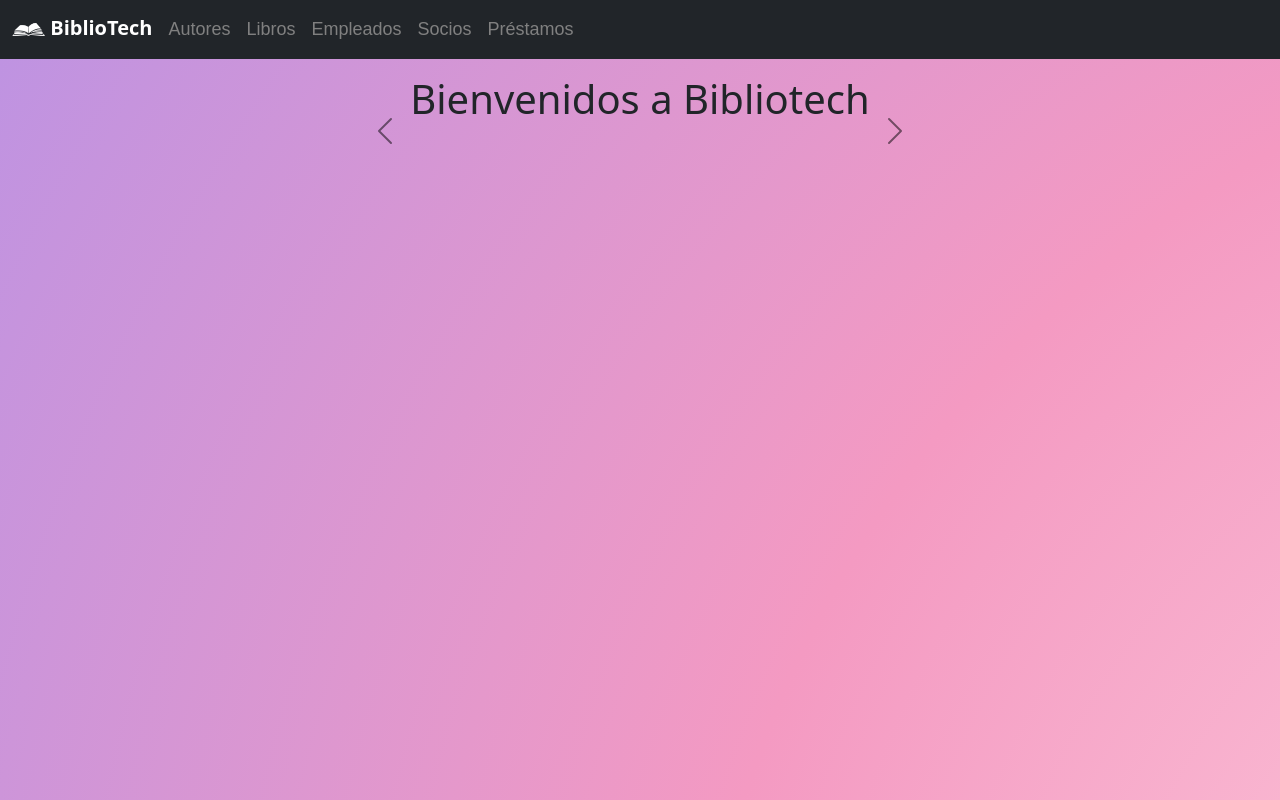
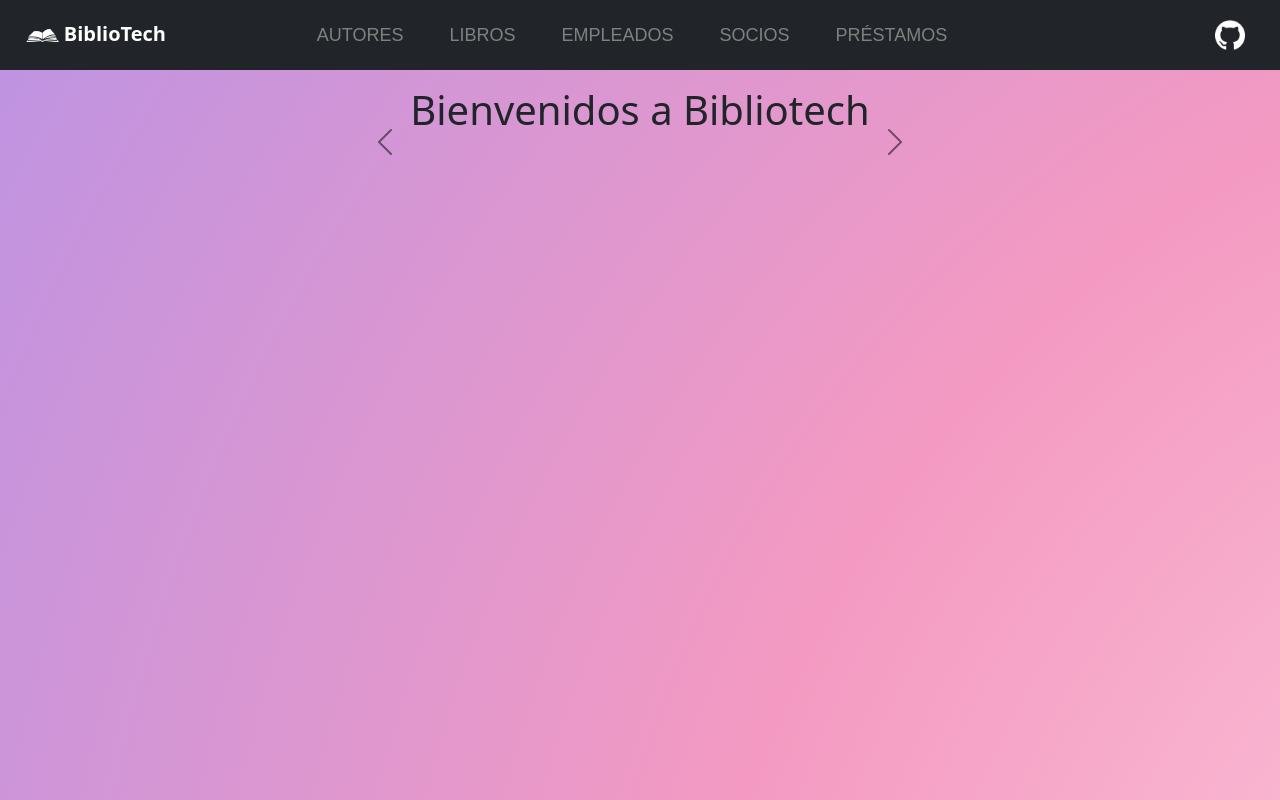
Before and after one commit to paunicole/alkemy-django-bibliotech, a Django app: page / in a window 1280 px wide. Run offline with Django 4.2, Linux system fonts and the light colour scheme; data that the repository does not hold is empty; some libraries are stand-ins or nearby versions.

Commit message:
Actualizado el estilo del navbar y sumado link al repositorio.

```diff
--- a/templates/navbar.html
+++ b/templates/navbar.html
@@ -1,10 +1,46 @@
 {% load static %}
 
 <style>
+    .navbar {
+        min-height: 70px; /* Increase the thickness of the navbar */
+    }
+
+    .navbar-brand-left {
+        position: absolute;
+        left: 2%;
+    }
+
+    .github-icon {
+        position: absolute;
+        right: 2%;
+        top: 50%;
+        transform: translateY(-50%);
+    }
+
+    .github-icon img {
+        transition: filter 0.3s ease-in-out;
+    }
+
+    .github-icon img:hover {
+        filter: brightness(0.7);
+    }
+
+    .nav-item a {
+        text-transform: uppercase;
+        transition: color 0.3s ease-in-out;
+        padding-left: 15px;
+        padding-right: 15px;
+    }
+
+    .nav-item a:hover {
+        color: white !important;
+    }
+
     .active-white {
         color: gray !important;
         font-weight: bold !important;
     }
+
     .nav-small {
         font-size: 18px;
         color: gray !important;
@@ -15,15 +51,14 @@
 
 <nav class="navbar navbar-expand-lg navbar-dark bg-dark">
     <div class="container-fluid">
-        <a class="navbar-brand fw-bold" href="{% url 'home' %}">
+        <a class="navbar-brand navbar-brand-left fw-bold" href="{% url 'home' %}">
             <img src="{% static 'images/logo.ico' %}" width="33" class="d-inline-block align-top" alt="">
             BiblioTech
         </a>
-        <button class="navbar-toggler" type="button" data-toggle="collapse" data-target="#navbarNav"
-            aria-controls="navbarNav" aria-expanded="false" aria-label="Toggle navigation">
-            <span class="navbar-toggler-icon"></span>
-        </button>
-        <div class="collapse navbar-collapse" id="navbarNav">
+        <a class="github-icon" href="https://github.com/paunicole/bibliotech/tree/develop" target="_blank">
+            <img src="{% static 'images/github.ico' %}" width="48" alt="GitHub">
+        </a>
+        <div class="collapse navbar-collapse justify-content-center" id="navbarNav">
             <ul class="navbar-nav">
                 <li class="nav-item {% if request.resolver_match.url_name == 'author-list' %}active-white{% endif %}">
                     <a class="navbar-brand nav-small" href="{% url 'author-list' %}">Autores</a>
```
Also changed, not shown: bibliotech/static/images/github.ico (added).
